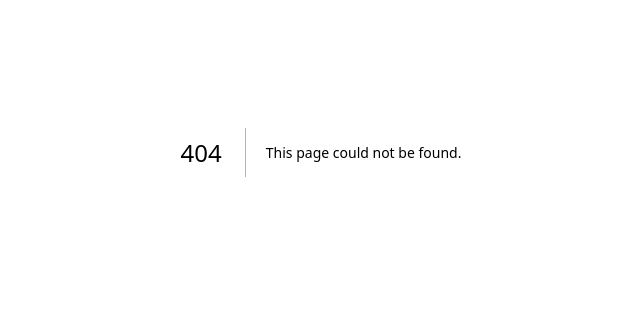
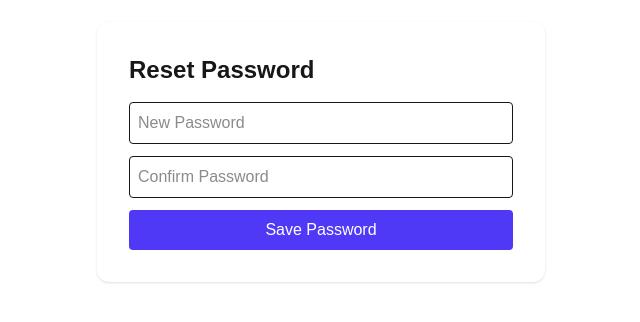
Before and after one commit to CekBiayaID/Ai-Shorts-Factory, a Next.js app: page /reset-password in a window 1280 px wide. Before the commit this address had no page. Shown: the part 248-570 px from the top of the page, without its empty margins (319-959 px from the left). Built offline with nearby package versions, Linux system fonts and the light colour scheme; no server answers.

Commit message:
add reset password page

```diff
--- a/app/login/page.tsx
+++ b/app/login/page.tsx
@@ -99,6 +99,35 @@
 
 };
 
+const forgotPassword = async () => {
+  if (!email) {
+    setErrorMsg("Please enter your email address first.");
+    return;
+  }
+
+  setLoading(true);
+
+  const { error } =
+    await supabase.auth.resetPasswordForEmail(
+      email,
+      {
+        redirectTo:
+          `${window.location.origin}/reset-password`,
+      }
+    );
+
+  setLoading(false);
+
+  if (error) {
+    setErrorMsg(error.message);
+    return;
+  }
+
+  setErrorMsg(
+    "✅ Password reset link has been sent to your email."
+  );
+};
+
 return (
 <div className="min-h-screen bg-gradient-to-br from-blue-50 to-indigo-100 flex items-center justify-center">
 <div className="bg-white p-8 rounded-2xl shadow-xl w-full max-w-md">
@@ -175,6 +204,13 @@
           Sign Up
         </button>
       </p>
+      <button
+    type="button"
+    onClick={forgotPassword}
+    className="mt-3 text-sm text-indigo-600 hover:underline"
+  >
+    Forgot Password?
+  </button>
     </div>
   </div>
 </div>
--- /dev/null
+++ b/app/reset-password/page.tsx
@@ -0,0 +1,74 @@
+'use client';
+
+import { useState } from 'react';
+import { useRouter } from 'next/navigation';
+import { supabase } from '@/lib/supabase';
+
+export default function ResetPasswordPage() {
+  const router = useRouter();
+
+  const [password, setPassword] = useState('');
+  const [confirmPassword, setConfirmPassword] = useState('');
+  const [message, setMessage] = useState('');
+
+  const savePassword = async () => {
+    if (password !== confirmPassword) {
+      setMessage('Passwords do not match');
+      return;
+    }
+
+    const { error } = await supabase.auth.updateUser({
+      password,
+    });
+
+    if (error) {
+      setMessage(error.message);
+      return;
+    }
+
+    setMessage('✅ Password updated successfully');
+
+    setTimeout(() => {
+      router.push('/login');
+    }, 2000);
+  };
+
+  return (
+    <div className="min-h-screen flex items-center justify-center">
+      <div className="bg-white p-8 rounded-xl shadow w-full max-w-md">
+
+        <h1 className="text-2xl font-bold mb-4">
+          Reset Password
+        </h1>
+
+        <input
+          type="password"
+          placeholder="New Password"
+          value={password}
+          onChange={(e) => setPassword(e.target.value)}
+          className="w-full border p-2 rounded mb-3"
+        />
+
+        <input
+          type="password"
+          placeholder="Confirm Password"
+          value={confirmPassword}
+          onChange={(e) => setConfirmPassword(e.target.value)}
+          className="w-full border p-2 rounded mb-3"
+        />
+
+        <button
+          onClick={savePassword}
+          className="w-full bg-indigo-600 text-white p-2 rounded"
+        >
+          Save Password
+        </button>
+
+        {message && (
+          <p className="mt-3">{message}</p>
+        )}
+
+      </div>
+    </div>
+  );
+}
```
